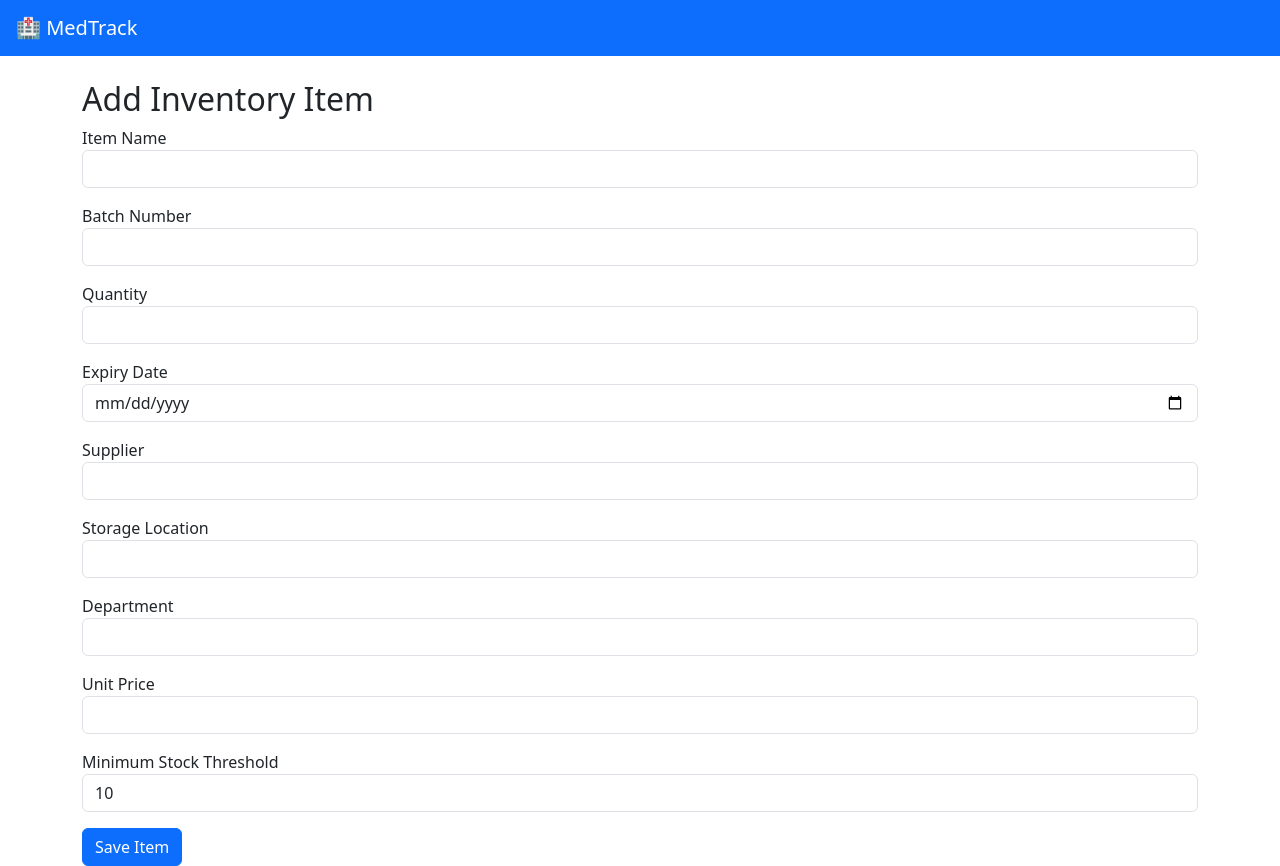
After one commit to Madhu16369/medtrack, a Flask app: page /inventory/add in a window 1280 px wide. The commit adds this page. Run offline with Flask 3, Linux system fonts and the light colour scheme; the visitor is signed in with stand-in values (Sample User, id 1).

Commit message:
Day 4: Inventory CRUD module complete

```diff
--- a/app.py
+++ b/app.py
@@ -3,6 +3,8 @@ from flask_login import login_user, logout_user, login_required, current_user
 from extensions import db, login_manager
 from models import User
 import bcrypt
+from models import User, InventoryItem
+from datetime import datetime
 
 app = Flask(__name__)
 app.config['SECRET_KEY'] = 'change-this-to-something-random-later'
@@ -64,6 +66,61 @@ def logout():
     logout_user()
     return redirect("/login")
 
+@app.route("/inventory")
+@login_required
+def inventory_list():
+    items = InventoryItem.query.all()
+    return render_template("inventory_list.html", items=items)
+
+@app.route("/inventory/add", methods=["GET", "POST"])
+@login_required
+def add_item():
+    if request.method == "POST":
+        new_item = InventoryItem(
+            name=request.form["name"],
+            batch_number=request.form["batch_number"],
+            quantity=int(request.form["quantity"]),
+            expiry_date=datetime.strptime(request.form["expiry_date"], "%Y-%m-%d").date(),
+            supplier=request.form.get("supplier"),
+            storage_location=request.form.get("storage_location"),
+            department=request.form.get("department"),
+            unit_price=float(request.form.get("unit_price") or 0),
+            min_stock_threshold=int(request.form.get("min_stock_threshold") or 10),
+        )
+        db.session.add(new_item)
+        db.session.commit()
+        flash("Item added successfully!")
+        return redirect("/inventory")
+    return render_template("add_item.html")
+
+@app.route("/inventory/edit/<int:item_id>", methods=["GET", "POST"])
+@login_required
+def edit_item(item_id):
+    item = InventoryItem.query.get_or_404(item_id)
+    if request.method == "POST":
+        item.name = request.form["name"]
+        item.batch_number = request.form["batch_number"]
+        item.quantity = int(request.form["quantity"])
+        item.expiry_date = datetime.strptime(request.form["expiry_date"], "%Y-%m-%d").date()
+        item.supplier = request.form.get("supplier")
+        item.storage_location = request.form.get("storage_location")
+        item.department = request.form.get("department")
+        item.unit_price = float(request.form.get("unit_price") or 0)
+        item.min_stock_threshold = int(request.form.get("min_stock_threshold") or 10)
+        db.session.commit()
+        flash("Item updated successfully!")
+        return redirect("/inventory")
+    return render_template("edit_item.html", item=item)
+
+@app.route("/inventory/delete/<int:item_id>")
+@login_required
+def delete_item(item_id):
+    item = InventoryItem.query.get_or_404(item_id)
+    db.session.delete(item)
+    db.session.commit()
+    flash("Item deleted.")
+    return redirect("/inventory")
+
 if __name__ == "__main__":
     with app.app_context():
         db.create_all()
--- /dev/null
+++ b/templates/add_item.html
@@ -0,0 +1,25 @@
+{% extends "base.html" %}
+{% block content %}
+<h2>Add Inventory Item</h2>
+<form method="POST">
+    <div class="mb-3"><label>Item Name</label>
+      <input type="text" name="name" class="form-control" required></div>
+    <div class="mb-3"><label>Batch Number</label>
+      <input type="text" name="batch_number" class="form-control" required></div>
+    <div class="mb-3"><label>Quantity</label>
+      <input type="number" name="quantity" class="form-control" required></div>
+    <div class="mb-3"><label>Expiry Date</label>
+      <input type="date" name="expiry_date" class="form-control" required></div>
+    <div class="mb-3"><label>Supplier</label>
+      <input type="text" name="supplier" class="form-control"></div>
+    <div class="mb-3"><label>Storage Location</label>
+      <input type="text" name="storage_location" class="form-control"></div>
+    <div class="mb-3"><label>Department</label>
+      <input type="text" name="department" class="form-control"></div>
+    <div class="mb-3"><label>Unit Price</label>
+      <input type="number" step="0.01" name="unit_price" class="form-control"></div>
+    <div class="mb-3"><label>Minimum Stock Threshold</label>
+      <input type="number" name="min_stock_threshold" class="form-control" value="10"></div>
+    <button type="submit" class="btn btn-primary">Save Item</button>
+</form>
+{% endblock %}
--- a/templates/dashboard.html
+++ b/templates/dashboard.html
@@ -2,5 +2,6 @@
 {% block content %}
 <h2>Welcome, {{ current_user.username }} ({{ current_user.role }})</h2>
 <p>This is your dashboard. We'll build it fully on Day 9.</p>
+<a href="/inventory" class="btn btn-primary">View Inventory</a>
 <a href="/logout" class="btn btn-danger">Logout</a>
 {% endblock %}
```
Also changed, not shown: templates/edit_item.html (added, +25 -0 lines), templates/inventory_list.html (added, +25 -0 lines).
